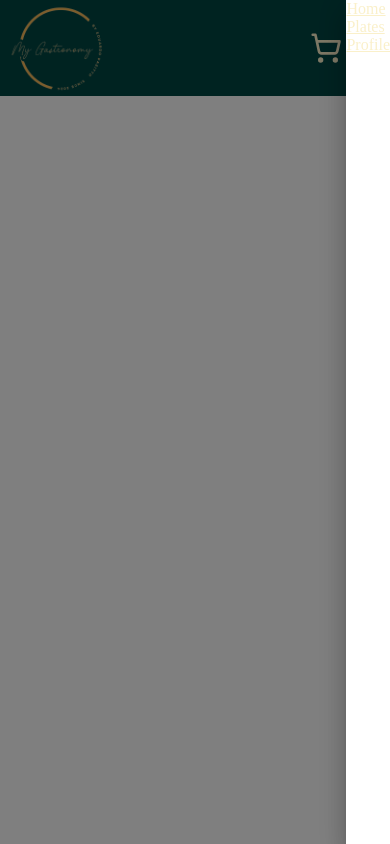
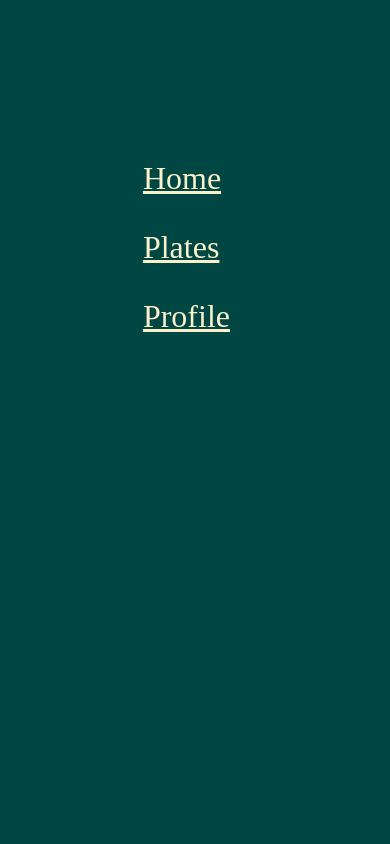
Before and after one commit to diullian/MyGastronomy, a React (Vite) app in the folder frontend/: page / in a window 390 px wide. Both pictures are taken after a click on the icon 374 px from the left and 48 px from the top of the page. Built offline with nearby package versions, Linux system fonts and the light colour scheme.

Commit message:
finalizando Navbar Mobile

```diff
--- a/frontend/src/components/navbar/navbar.jsx
+++ b/frontend/src/components/navbar/navbar.jsx
@@ -37,17 +37,17 @@ export default function NavBar() {
         </div>
       </div>
       <Drawer anchor="right" open={openMenu} onClose={handleOpenMenu}>
+        <div className={styles.drawer}>
           <a href="" className={styles.navbarLink}>
             Home
           </a>
-
           <a href="" className={styles.navbarLink}>
             Plates
           </a>
-
           <a href="" className={styles.navbarLink}>
             Profile
           </a>
+        </div>
       </Drawer>
     </nav>
   );
--- a/frontend/src/components/navbar/navbar.module.css
+++ b/frontend/src/components/navbar/navbar.module.css
@@ -36,6 +36,18 @@
   justify-content: center;
   gap: 0.5em;
   font-size: xx-large;
+  padding: 0.5em;
+}
+
+.drawer {
+  display: flex;
+  flex-direction: column;
+
+  height: 100%;
+  padding: 5em;
+  background-color: #004643;
+  font-size: xx-large;
+  gap: 1em;
 }
 
 @media screen and (max-width: 600px) {
```
Lines whose indentation alone changed are shown as unchanged.
